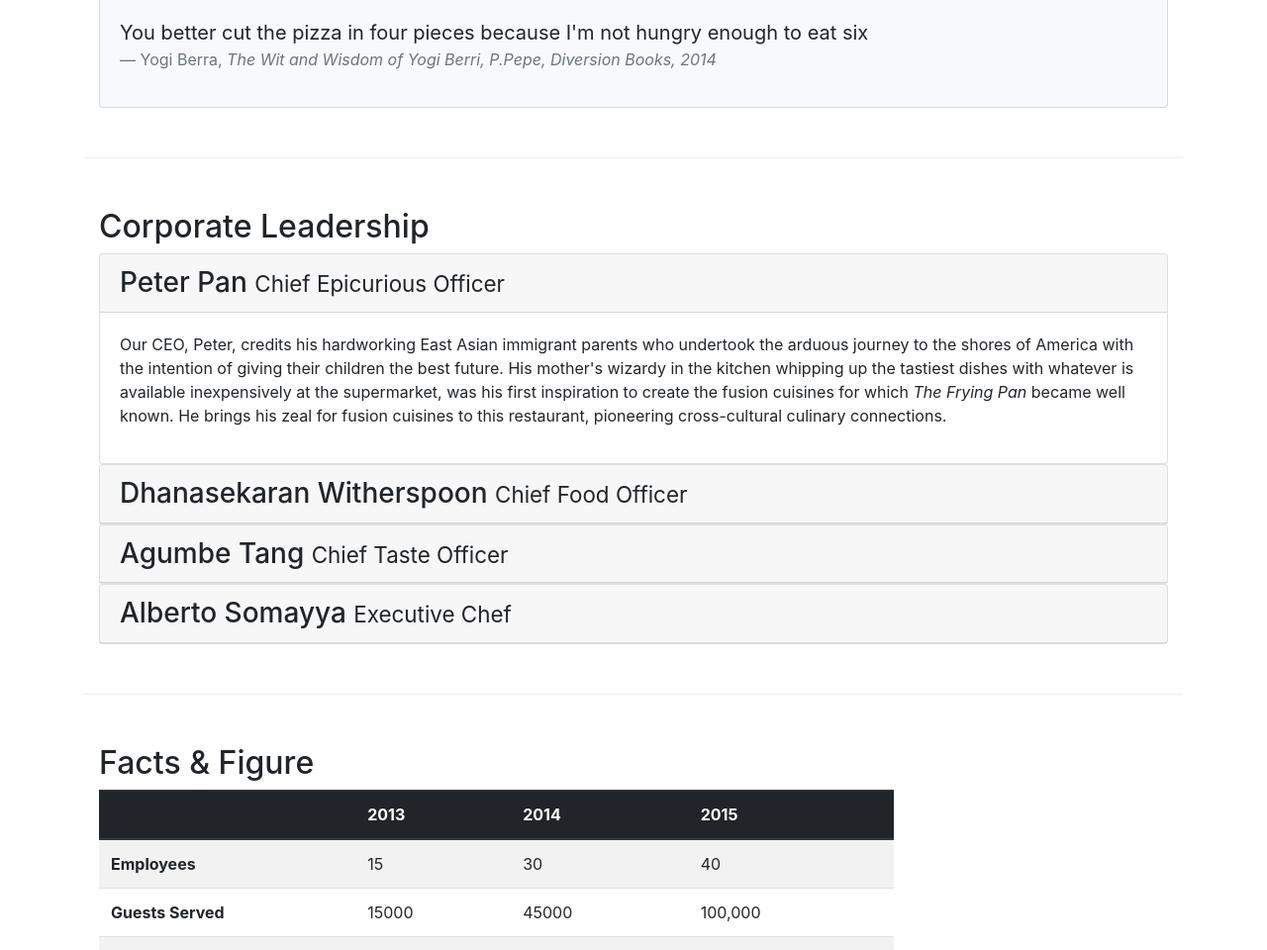
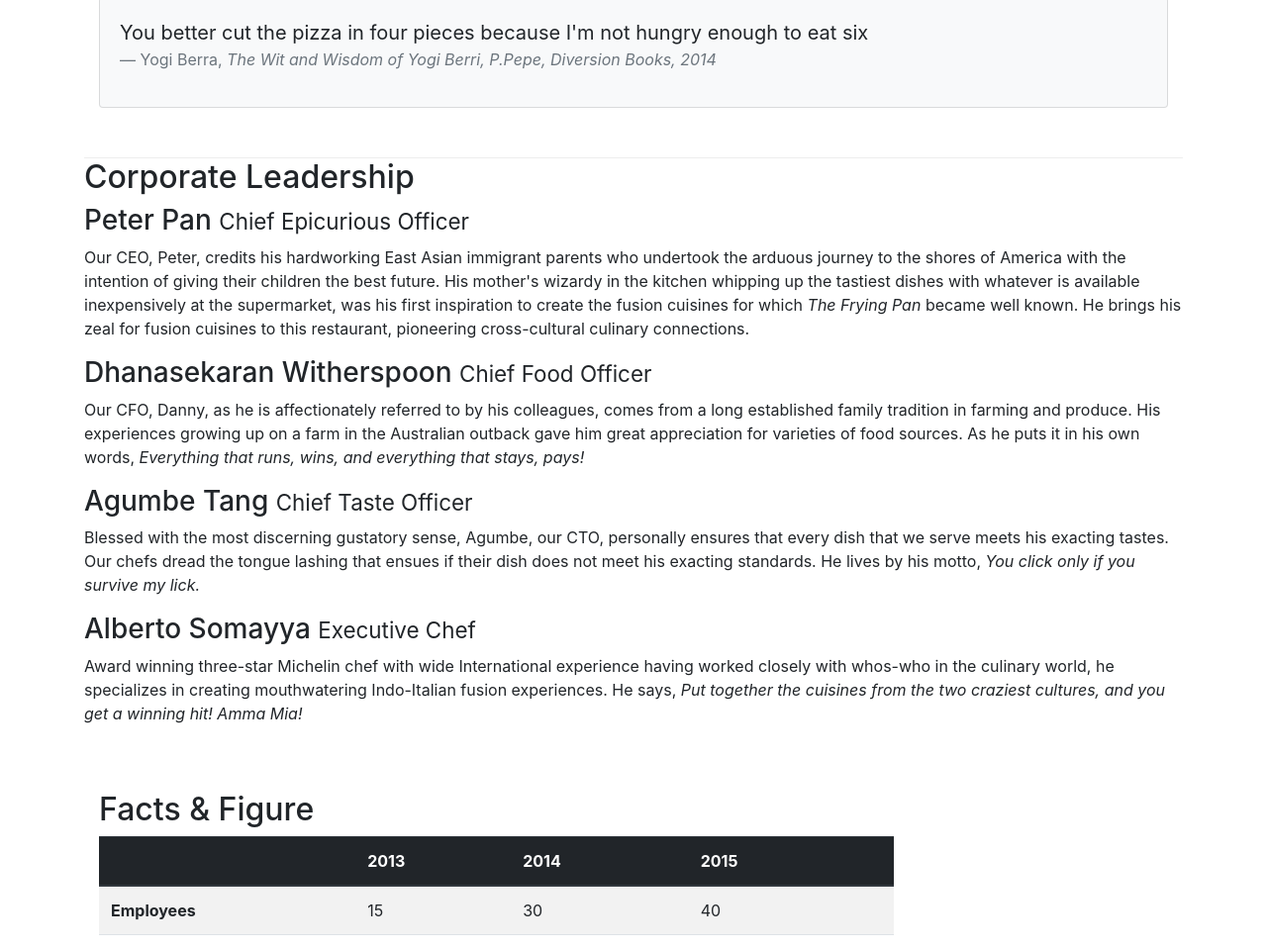
Before and after one commit to bejuzb0/confusion-Restaurant, a website: page aboutus.html in a window 1280 px wide. Shown: the part 812-1772 px from the top of the page at 99% size. Drawn offline with nearby package versions, Linux system fonts and the light colour scheme.

Commit message:
reverted back

```diff
--- a/aboutus.html
+++ b/aboutus.html
@@ -80,7 +80,7 @@
                             <dt class="col-6">Last Year's Turnover</dt>
                             <dd class="col-6">$1,250,375</dd>
                             <dt class="col-6">Employees</dt>
-                            <dd class="col-6">40</dd>
+                            <dd class="col-6">40 </dd>
                         </dl>
 
                     </div>
@@ -99,82 +99,17 @@
         </div>
 
 
-        <div class="row row-content">
+        <div class="row">
             <div class="col-12">
                 <h2>Corporate Leadership</h2>
-
-
-                <div id="accordian ">
-                    <div class="card">
-                        <div class="card-header" role="tab" id="peterhead">
-                            <h3 class="mb-0">
-                                <a data-toggle="collapse" data-target="#peter">
-                                    Peter Pan <small>Chief Epicurious Officer</small>
-                                </a>
-                            </h3>
-
-                        </div>
-                        <div role="tabpanel" class="collapse show" id="peter" data-parent="accordian">
-                            <div class="card-body">
-                                <p class="d-none d-sm-block">Our CEO, Peter, credits his hardworking East Asian immigrant parents who undertook the arduous journey to the shores of America with the intention of giving their children the best future. His mother's wizardy in the kitchen whipping up the tastiest dishes with whatever is available inexpensively at the supermarket, was his first inspiration to create the fusion cuisines for which <em>The Frying Pan</em> became well known. He brings his zeal for fusion cuisines to this restaurant, pioneering cross-cultural culinary connections.</p>
-                            </div>
-
-
-                        </div>
-                    </div>
-
-                    <div class="card">
-                        <div class="card-header" role="tab" id="dannyhead">
-                            <h3 class="mb-0">
-                                <a data-toggle="collapse" data-target="#danny">
-                                    Dhanasekaran Witherspoon <small>Chief Food Officer</small>
-                                </a>
-                            </h3>
-                        </div>
-                        <div role="tabpanel" class="collapse" id="danny" data-parent="accordian">
-                            <div class="card-body">
-                                <p class="d-none d-sm-block">Blessed with the most discerning gustatory sense, Agumbe, our CTO, personally ensures that every dish that we serve meets his exacting tastes. Our chefs dread the tongue lashing that ensues if their dish does not meet his exacting standards. He lives by his motto, <em>You click only if you survive my lick.</em></p>
-                            </div>
-
-
-                        </div>
-                    </div>
-
-                    <div class="card">
-                        <div class="card-header" role="tab" id="agumbehead">
-                            <h3 class="mb-0">
-                                <a data-toggle="collapse" data-target="#agumbe">
-                                    Agumbe Tang <small>Chief Taste Officer</small>
-                                </a>
-                            </h3>
-                        </div>
-                        <div role="tabpanel" class="collapse" id="agumbe" data-parent="accordian">
-                            <div class="card-body">
-                                <p class="d-none d-sm-block">Award winning three-star Michelin chef with wide International experience having worked closely with whos-who in the culinary world, he specializes in creating mouthwatering Indo-Italian fusion experiences. He says, <em>Put together the cuisines from the two craziest cultures, and you get a winning hit! Amma Mia!</em></p>
-                            </div>
-
-
-                        </div>
-                    </div>
-
-                    <div class="card">
-                        <div class="card-header" role="tab" id="albertohead">
-                            <h3 class="mb-0">
-                                <a data-toggle="collapse" data-target="#alberto">
-                                    Alberto Somayya <small>Executive Chef</small>
-                                </a>
-                            </h3>
-                        </div>
-                        <div role="tabpanel" class="collapse" id="alberto" data-parent="accordian">
-                            <div class="card-body">
-                                <p class="d-none d-sm-block">Award winning three-star Michelin chef with wide International experience having worked closely with whos-who in the culinary world, he specializes in creating mouthwatering Indo-Italian fusion experiences. He says, <em>Put together the cuisines from the two craziest cultures, and you get a winning hit! Amma Mia!</em></p>
-                            </div>
-
-
-                        </div>
-                    </div>
-                </div>
-
+                <h3>Peter Pan <small>Chief Epicurious Officer</small></h3>
+                <p class="d-none d-sm-block">Our CEO, Peter, credits his hardworking East Asian immigrant parents who undertook the arduous journey to the shores of America with the intention of giving their children the best future. His mother's wizardy in the kitchen whipping up the tastiest dishes with whatever is available inexpensively at the supermarket, was his first inspiration to create the fusion cuisines for which <em>The Frying Pan</em> became well known. He brings his zeal for fusion cuisines to this restaurant, pioneering cross-cultural culinary connections.</p>
+                <h3>Dhanasekaran Witherspoon <small>Chief Food Officer</small></h3>
+                <p class="d-none d-sm-block">Our CFO, Danny, as he is affectionately referred to by his colleagues, comes from a long established family tradition in farming and produce. His experiences growing up on a farm in the Australian outback gave him great appreciation for varieties of food sources. As he puts it in his own words, <em>Everything that runs, wins, and everything that stays, pays!</em></p>
+                <h3>Agumbe Tang <small>Chief Taste Officer</small></h3>
+                <p class="d-none d-sm-block">Blessed with the most discerning gustatory sense, Agumbe, our CTO, personally ensures that every dish that we serve meets his exacting tastes. Our chefs dread the tongue lashing that ensues if their dish does not meet his exacting standards. He lives by his motto, <em>You click only if you survive my lick.</em></p>
+                <h3>Alberto Somayya <small>Executive Chef</small></h3>
+                <p class="d-none d-sm-block">Award winning three-star Michelin chef with wide International experience having worked closely with whos-who in the culinary world, he specializes in creating mouthwatering Indo-Italian fusion experiences. He says, <em>Put together the cuisines from the two craziest cultures, and you get a winning hit! Amma Mia!</em></p>
             </div>
        </div>
 
```
